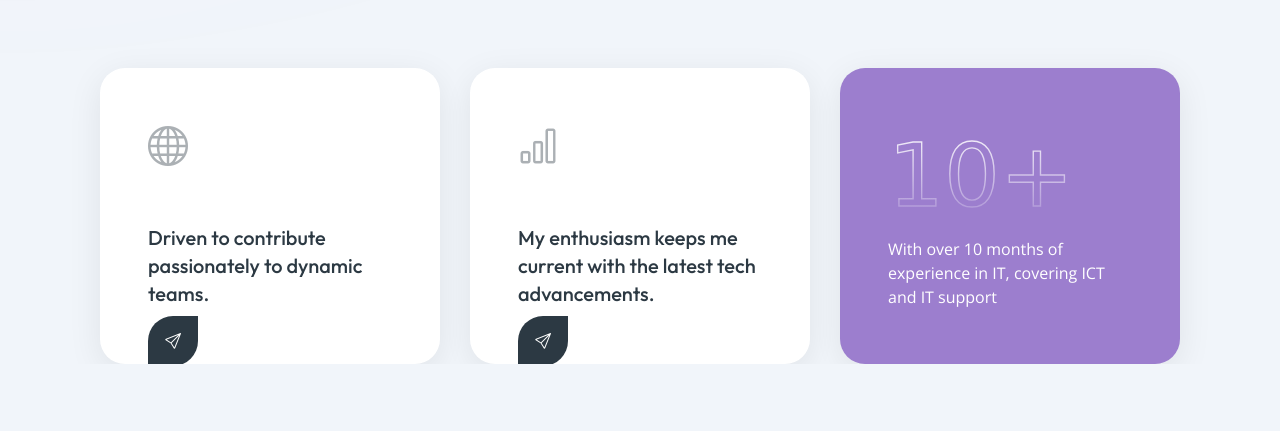
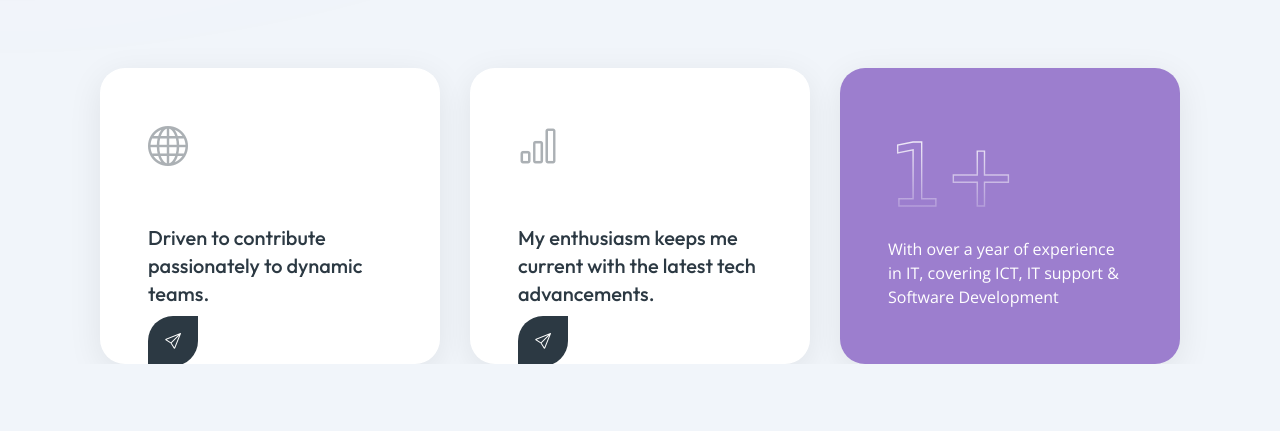
Before and after one commit to KhomotsoKekana/portf, a plain HTML site: page index-2.html in a window 1280 px wide. Shown: the part 654-1085 px from the top of the page. Drawn offline with nearby package versions, Linux system fonts and the light colour scheme.

Commit message:
Update index-2.html

```diff
--- a/index-2.html
+++ b/index-2.html
@@ -139,8 +139,8 @@
 					<div class="col-12 col-xl-4 align-self-stretch">
 						<div class="bg-theme border-radius p-4 p-md-5 box-shadow h-100 d-flex align-items-center">
 							<div>
-								<div class="h1 display-2 font-family-tertiary fw-semi-bold stroke-text text-fade">10+</div>
-								<span class="text-white">With over 10 months of experience in IT, covering ICT and IT support</span>
+								<div class="h1 display-2 font-family-tertiary fw-semi-bold stroke-text text-fade">1+</div>
+								<span class="text-white">With over a year of experience in IT, covering ICT, IT support & Software Development</span>
 							</div>
 						</div>
 					</div>
```
